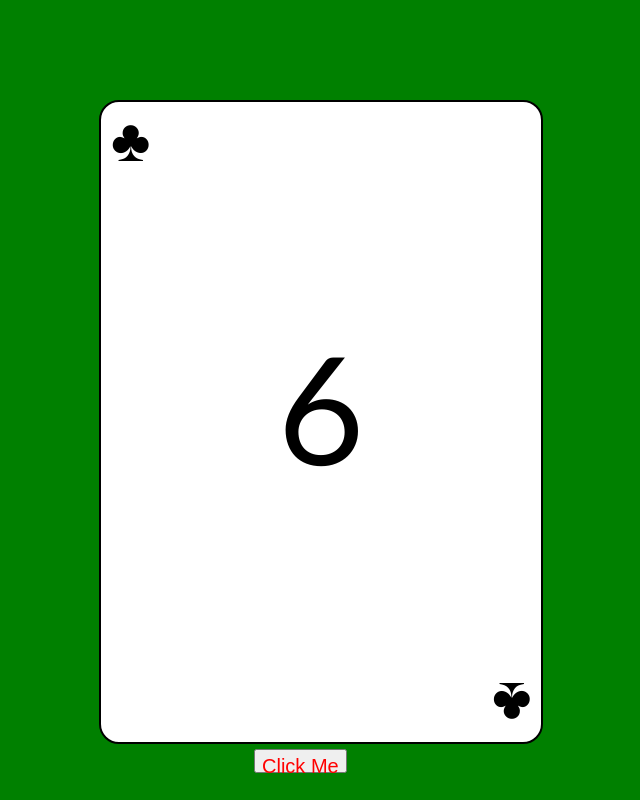
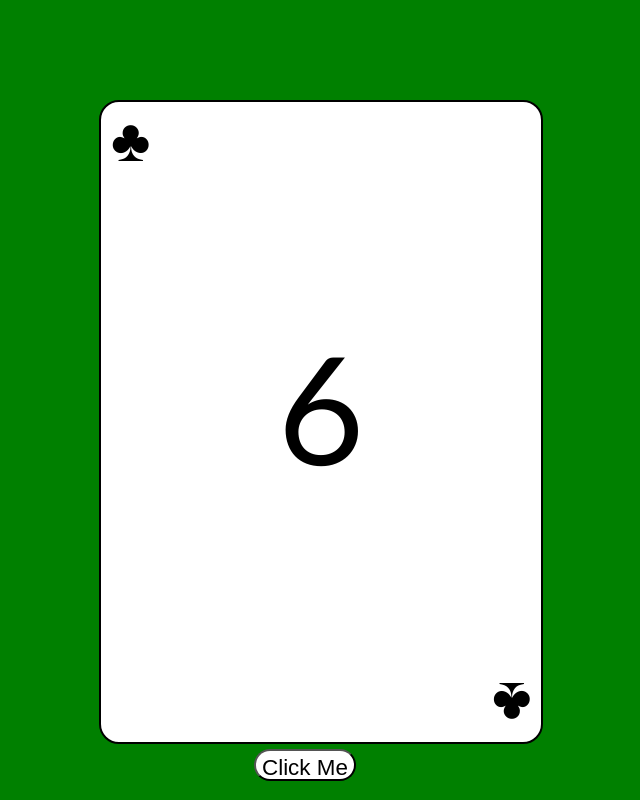
Before and after one commit to yenytm/Card_gen, a plain HTML site: page index.html in a window 1280 px wide. Shown: the whole page, without its empty margins (319-959 px from the left). Drawn offline with Linux system fonts and the light colour scheme.

Commit message:
button css

```diff
--- a/styles.css
+++ b/styles.css
@@ -45,12 +45,15 @@ p {
     margin-left: 155px;
     margin-top: 5px;
     padding-top: 4px;
-    width: 20;
-    height: 3vh;
-    font-size: 20px;
-    color: red;
+    height: 4vh;
+    font-size: 1.4em;
+    color: black;
+    background-color: white;
+    border-radius: 2em;
 }
 button:hover {
-    background: black;
+    background-color: white;
     cursor: pointer;
+    border: 5px dashed red;
+
 }
```
Also changed, not shown: app.js (+11 -7 lines), index.html (+0 -1 lines).
